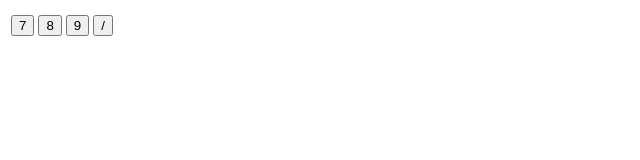
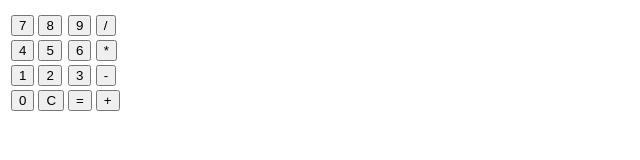
Before and after one commit to sirfrank0/calculator, a plain HTML site: page index.html in a window 1280 px wide. Shown: the whole page, without its empty margins (0-640 px from the left). Drawn offline with Linux system fonts and the light colour scheme.

Commit message:
buttons created

```diff
--- a/index.html
+++ b/index.html
@@ -18,6 +18,24 @@
             <td><button id="nueve">9</button></td>
             <td><button id="division">/</button></td>
         </tr>
+        <tr>
+            <td><button id="cuatro">4</button></td>
+            <td><button id="cinco">5</button></td>
+            <td><button id="seis">6</button></td>
+            <td><button id="mult">*</button></td>
+        </tr>
+        <tr>
+            <td><button id="uno">1</button></td>
+            <td><button id="dos">2</button></td>
+            <td><button id="tres">3</button></td>
+            <td><button id="resta">-</button></td>
+        </tr>
+        <tr>
+            <td><button id="cero">0</button></td>
+            <td><button id="clear">C</button></td>
+            <td><button id="igual">=</button></td>
+            <td><button id="suma">+</button></td>
+        </tr>
     </table>
 
 </body>
```
